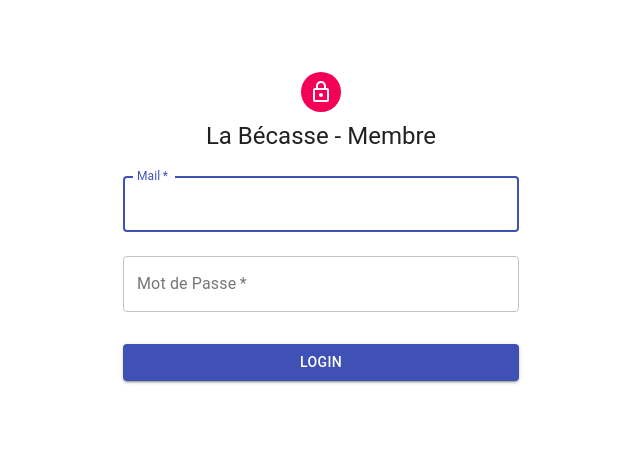
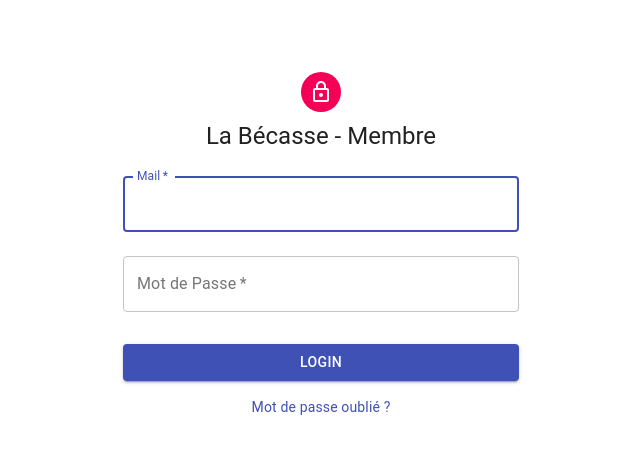
Before and after one commit to labecasse59123/la-becasse-membre, a React (Create React App) app: page /login in a window 1280 px wide. Shown: the top 450 px of the page, without its empty margins (319-959 px from the left). Built offline with nearby package versions, Linux system fonts and the light colour scheme; what superagent-prefix would draw is missing.

Commit message:
feat(password): add link to the forgot password

```diff
--- a/src/auth/LoginForm.js
+++ b/src/auth/LoginForm.js
@@ -1,5 +1,5 @@
 import React from 'react';
-import { Field, reduxForm } from 'redux-form'
+import { Field, reduxForm } from 'redux-form';
 import Avatar from '@material-ui/core/Avatar';
 import Button from '@material-ui/core/Button';
 import CssBaseline from '@material-ui/core/CssBaseline';
@@ -8,6 +8,8 @@ import LockOutlinedIcon from '@material-ui/icons/LockOutlined';
 import Typography from '@material-ui/core/Typography';
 import { makeStyles } from '@material-ui/core/styles';
 import Container from '@material-ui/core/Container';
+
+import Link from '../layout/Link';
 
 const useStyles = makeStyles(theme => ({
   '@global': {
@@ -107,6 +109,7 @@ function LoginForm(props) {
           </Button>
         </form>
       </div>
+      <Link to='/forgot-password' label='Mot de passe oublié ?' />
     </Container>
   );
 }
--- /dev/null
+++ b/src/layout/Link.js
@@ -0,0 +1,14 @@
+import React from "react";
+import {
+  Link as RouterLink,
+} from "react-router-dom";
+import MaterialLink from '@material-ui/core/Link';
+
+export default function Link(props) {
+    const {to, label} = props;
+    return (
+        <MaterialLink component={RouterLink} to={to}>
+          {label}
+        </MaterialLink>
+    )
+}
```
